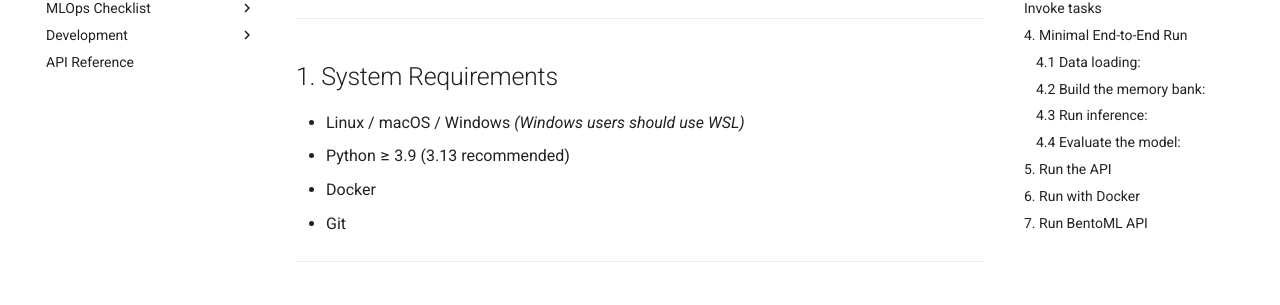
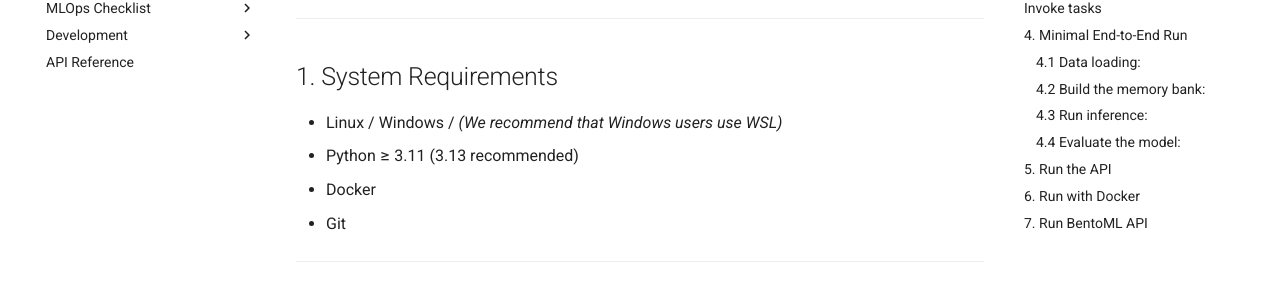
Before and after one commit to Kxlar/MLOPs_Project, an MkDocs documentation site: the page built from docs/source/getting-started.md, in a window 1280 px wide and 900 px high. Shown: the part 238-543 px from the top of the window. Built offline with MkDocs 1.6.1 and Material for MkDocs 9.7.7, drawn with Linux system fonts in a browser that asks for light colours.

```diff
--- a/docs/source/getting-started.md
+++ b/docs/source/getting-started.md
@@ -8,9 +8,9 @@ It assumes no prior knowledge of the codebase.
 
 ## 1. System Requirements
 
-- Linux / macOS / Windows
-  *(Windows users should use WSL)*
-- Python ≥ 3.9 (3.13 recommended)
+- Linux / Windows /
+  *(We recommend that Windows users use WSL)*
+- Python ≥ 3.11 (3.13 recommended)
 - Docker
 - Git
 
```
Also changed, not shown: docs/source/development/style.md (+45 -0 lines).
